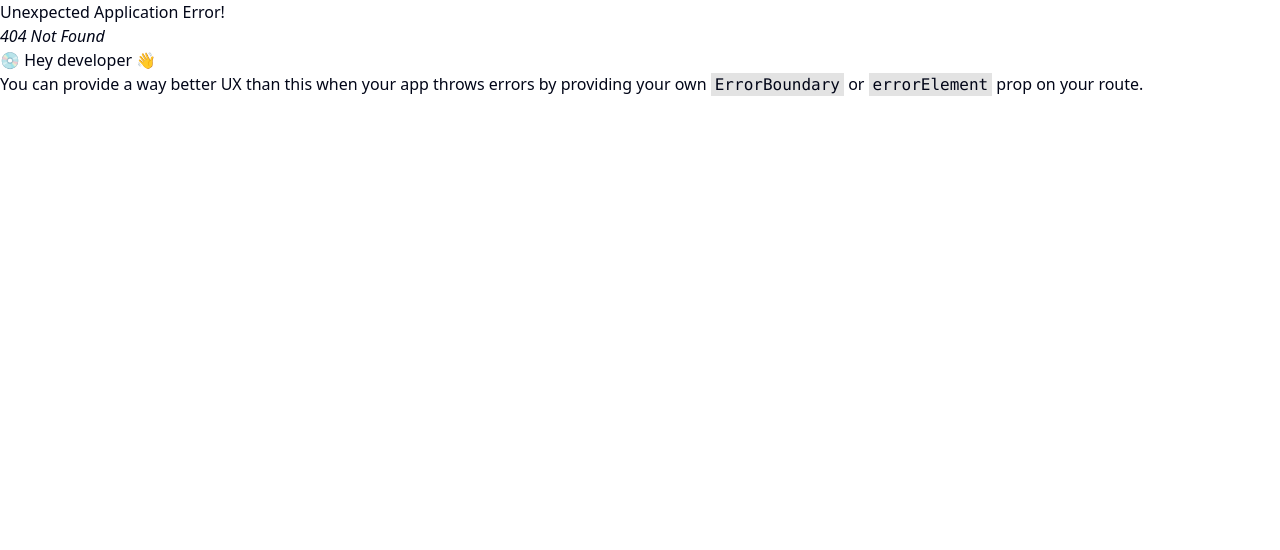
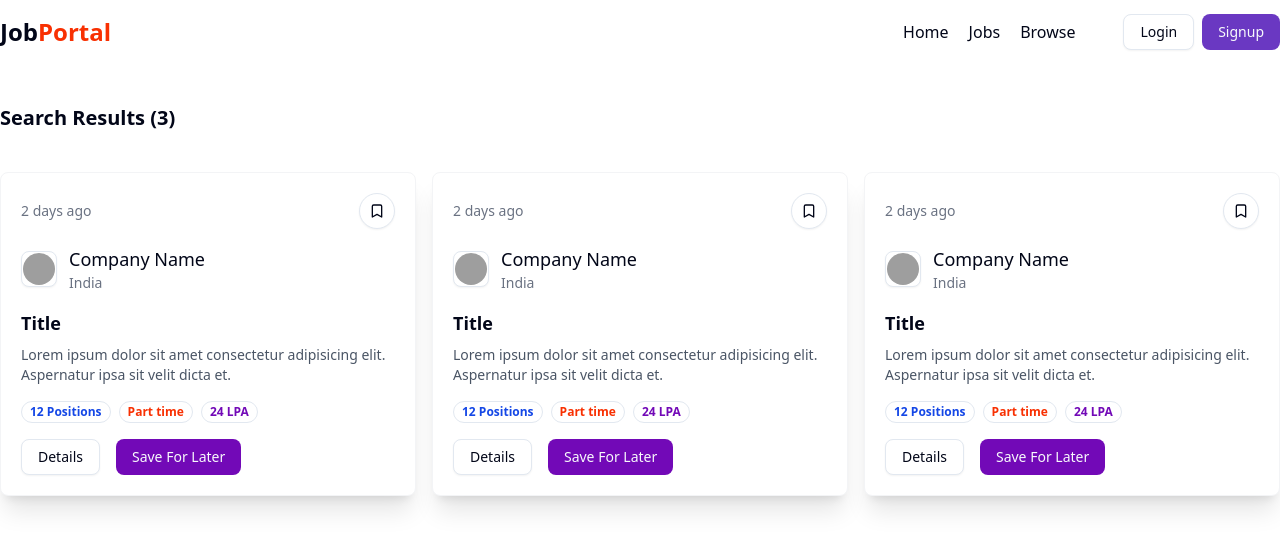
Before and after one commit to ShwetaCodeCraft/JobPortal, a React (Vite) app in the folder frontend/: page /browse in a window 1280 px wide. Before the commit this address had no page. Shown: the top 550 px of the page. Built offline with nearby package versions, Linux system fonts and the light colour scheme; grey boxes are pictures that could not be loaded; the HTML template or start-up script is replaced by a standard one.

Commit message:
add changes to frontend

```diff
--- /dev/null
+++ b/frontend/src/components/Browse.jsx
@@ -0,0 +1,28 @@
+import React from 'react'
+import Navbar from './shared/Navbar'
+import Job from './Job';
+
+const randomJobs = [1, 2, 45];
+
+const Browse = () => {
+    return (
+        <div>
+            <Navbar />
+            <div className='max-w-7xl mx-auto my-10'>
+                <h1 className='font-bold text-xl my-10'>Search Results ({randomJobs.length})</h1>
+                <div className='grid grid-cols-3 gap-4'>
+                    {
+                        randomJobs.map((item, index) => {
+                            return (
+                                <Job />
+                            )
+                        })
+                    }
+                </div>
+
+            </div>
+        </div>
+    )
+}
+
+export default Browse
--- a/frontend/src/components/FilterCard.jsx
+++ b/frontend/src/components/FilterCard.jsx
@@ -16,7 +16,6 @@ const filterData = [
     array: ["0-40k", "42-1lakh", "1lakh to 5lakh"]
   },
 ]
-//---
 
 const FilterCard = () => {
   return (
--- /dev/null
+++ b/frontend/src/components/Profile.jsx
@@ -0,0 +1,9 @@
+import React from 'react'
+
+const Profile = () => {
+  return (
+    <div>Profile</div>
+  )
+}
+
+export default Profile
--- a/frontend/src/components/shared/Navbar.jsx
+++ b/frontend/src/components/shared/Navbar.jsx
@@ -6,9 +6,11 @@ import { Avatar, AvatarImage, AvatarFallback } from '../ui/avatar'
 import { LogOut, User2 } from 'lucide-react';
 import { Button } from "@/components/ui/button"
 import { Link } from 'react-router-dom';
+import { useSelector } from 'react-redux';
 
 const Navbar = () => {
-  const user = false;
+  // const user = false;
+  const { user } = useSelector(store => store.auth);
   return (
     <div className='bg-white'>
       <div className='flex items-center justify-between mx-auto max-w-7xl h-16'>
@@ -18,8 +20,8 @@ const Navbar = () => {
         <div className='flex items-center gap-12'>
           <ul className='flex font-medium items-center gap-5'>
             <li> <Link to="/">Home</Link></li>
-            <li> <Link to="/Jobs">Jobs</Link></li>
-            <li> <Link to="/browse">Browser</Link></li>
+            <li> <Link to="/jobs">Jobs</Link></li>
+            <li> <Link to="/browse">Browse</Link></li>
           </ul>
 
           {
@@ -52,7 +54,7 @@ const Navbar = () => {
 
                     <div className='flex w-fit items-center gap-2 cursor-pointer'>
                       <User2 />
-                      <Button variant="Link">View Profile</Button>
+                      <Button variant="Link"><Link to="/profile">View Profile</Link></Button>
                     </div>
                     <div className='flex w-fit items-center gap-2 cursor-pointer'>
                       <LogOut />
```
Also changed, not shown: frontend/src/App.jsx (+9 -3 lines), frontend/src/redux/authSlice.js (line endings or trailing spaces), 1 other file (tests, documents, lock files or other folders).
